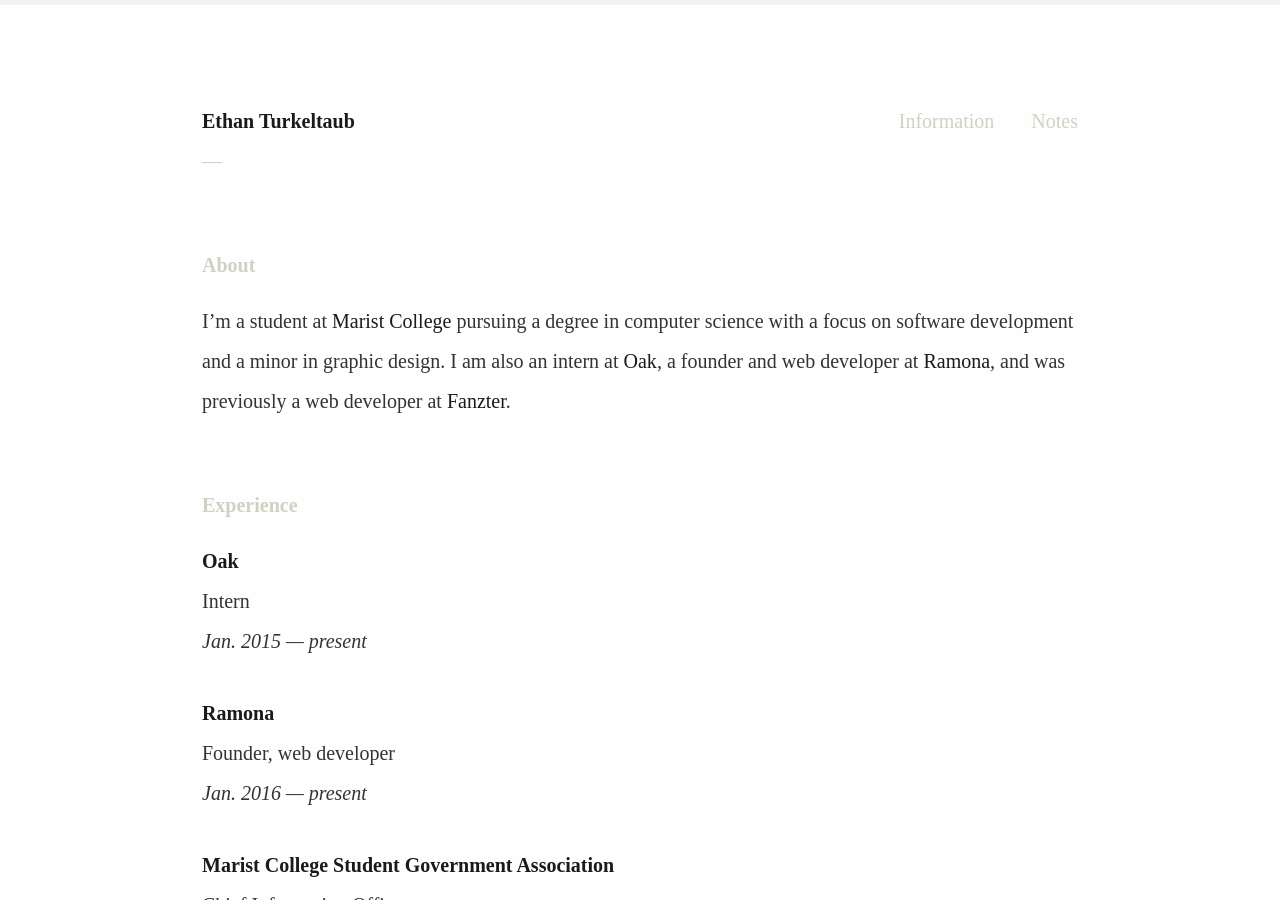
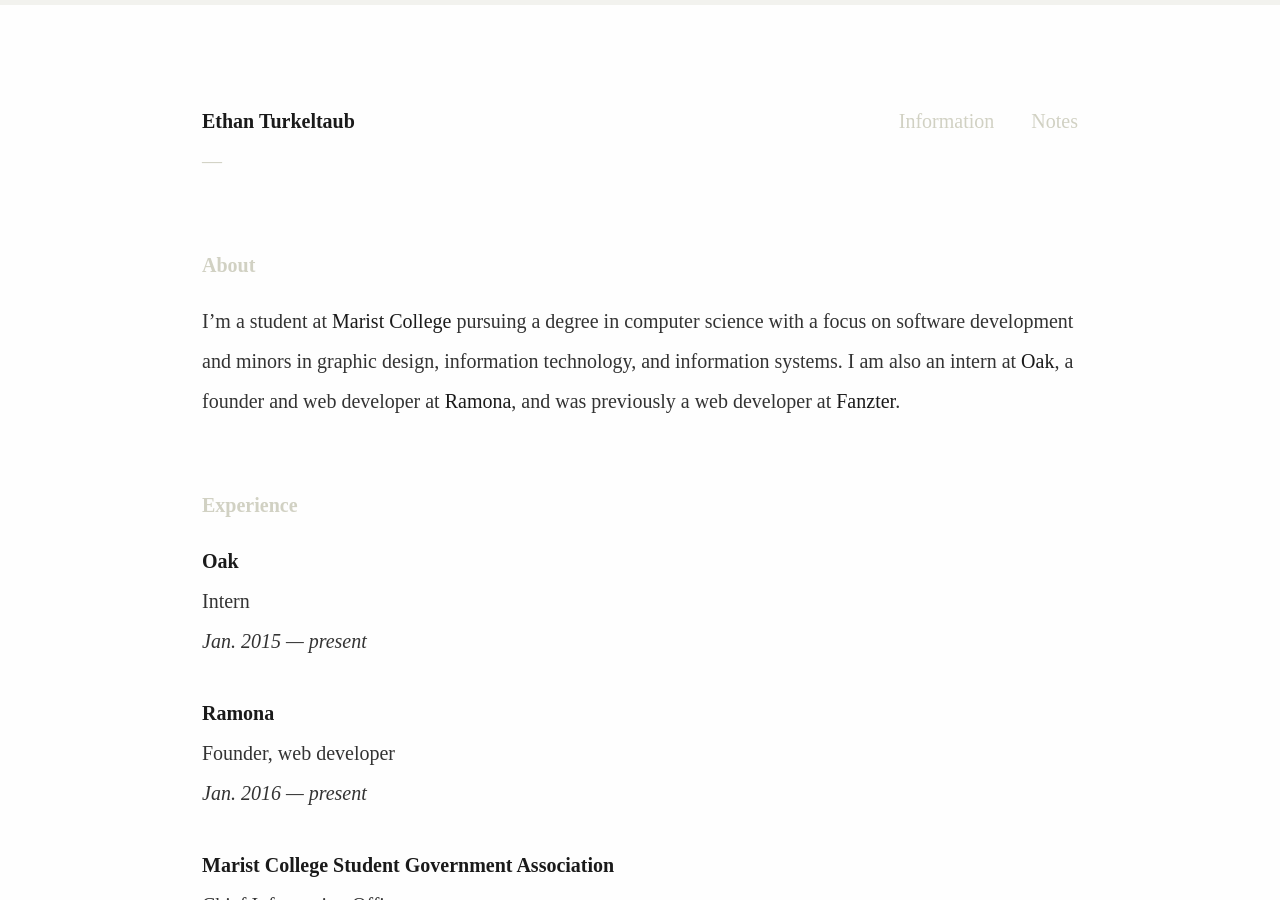
Before and after one commit to ethnt/ethnt.me, a Jekyll site: the page built from information.markdown, in a window 1280 px wide and 900 px high. Built offline with Jekyll 4.4.1, drawn with Linux system fonts in a browser that asks for light colours.

Commit message:
Updated Information

```diff
--- a/information.markdown
+++ b/information.markdown
@@ -6,9 +6,10 @@
 - title: About
   type: text
   body: I’m a student at [Marist College](http://marist.edu) pursuing a degree in
-    computer science with a focus on software development and a minor in graphic design.
-    I am also an intern at [Oak](http://oak.is),  a founder and web developer at [Ramona](http://ramona.clothing),
-    and was previously a web developer at [Fanzter](http://en.wikipedia.org/wiki/Fanzter).
+    computer science with a focus on software development and minors in graphic design,
+    information technology, and information systems. I am also an intern at [Oak](http://oak.is),  a
+    founder and web developer at [Ramona](http://ramona.clothing), and was previously
+    a web developer at [Fanzter](http://en.wikipedia.org/wiki/Fanzter).
 - title: Experience
   type: entries
   entries:
```
